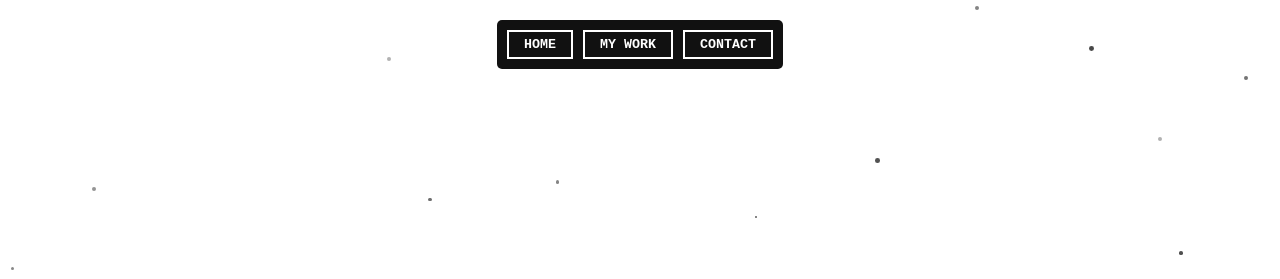
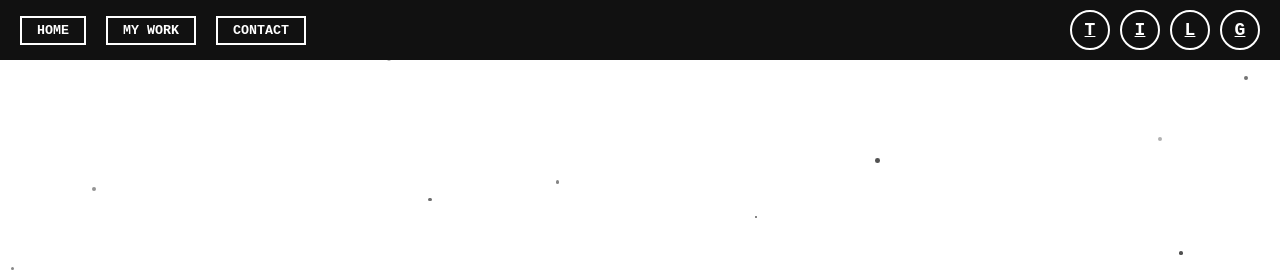
Before and after one commit to darkskull58/sourishbasu_website, a plain HTML site: page index.html in a window 1280 px wide. Shown: the top 279 px of the page. Drawn offline with Linux system fonts and the light colour scheme.

Commit message:
menu bar fix

```diff
--- a/index.html
+++ b/index.html
@@ -65,15 +65,25 @@
         /* Navigation */
         nav {
             position: fixed;
-            top: 20px;
-            left: 50%;
-            transform: translateX(-50%);
+            top: 0;
+            left: 0;
+            width: 100%;
+            background-color: var(--primary-color);
+            padding: 10px 20px;
             z-index: 1000;
             display: flex;
+            justify-content: space-between;
+            align-items: center;
+        }
+
+        .nav-menu {
+            display: flex;
+            gap: 20px;
+        }
+
+        .social-container {
+            display: flex;
             gap: 10px;
-            background-color: var(--primary-color);
-            padding: 10px;
-            border-radius: 5px;
         }
 
         .nav-btn, .social-btn {
@@ -94,16 +104,6 @@
             transform: translateY(-3px);
         }
 
-        .social-container {
-            display: flex;
-            gap: 10px;
-            position: fixed;
-            bottom: 20px;
-            left: 50%;
-            transform: translateX(-50%);
-            z-index: 1000;
-        }
-
         .social-btn {
             width: 40px;
             height: 40px;
@@ -112,6 +112,7 @@
             justify-content: center;
             border-radius: 50%;
             font-size: 18px;
+            padding: 0;
         }
 
         /* Sections */
@@ -397,7 +398,12 @@
 
             nav {
                 flex-direction: column;
-                align-items: center;
+                padding: 10px;
+            }
+
+            .nav-menu, .social-container {
+                justify-content: center;
+                margin: 5px 0;
             }
         }
     </style>
@@ -405,18 +411,18 @@
 <body>
     <!-- Navigation -->
     <nav>
+        <div class="nav-menu">
             <button class="nav-btn" data-section="home">HOME</button>
             <button class="nav-btn" data-section="work">MY WORK</button>
             <button class="nav-btn" data-section="contact">CONTACT</button>
-    </nav>
-
-    <!-- Social Media Buttons -->
+        </div>
         <div class="social-container">
             <a href="https://twitter.com" target="_blank" class="social-btn">T</a>
             <a href="https://instagram.com" target="_blank" class="social-btn">I</a>
             <a href="https://linkedin.com" target="_blank" class="social-btn">L</a>
             <a href="https://github.com" target="_blank" class="social-btn">G</a>
         </div>
+    </nav>
 
     <!-- Home Section -->
     <section id="home" class="active">
```
Lines whose indentation alone changed are shown as unchanged.
